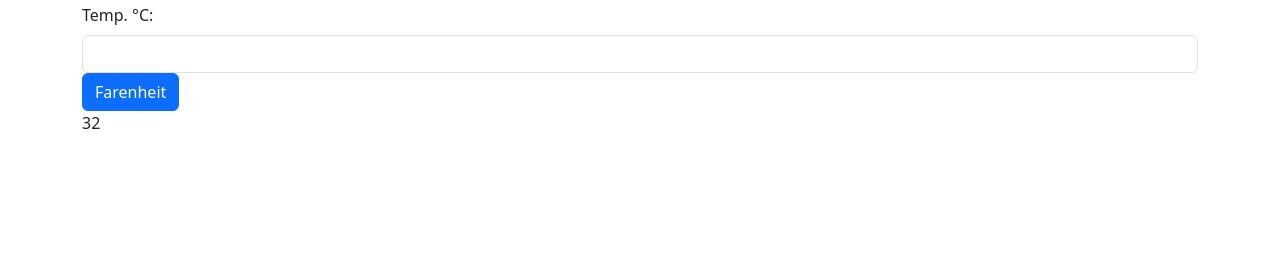
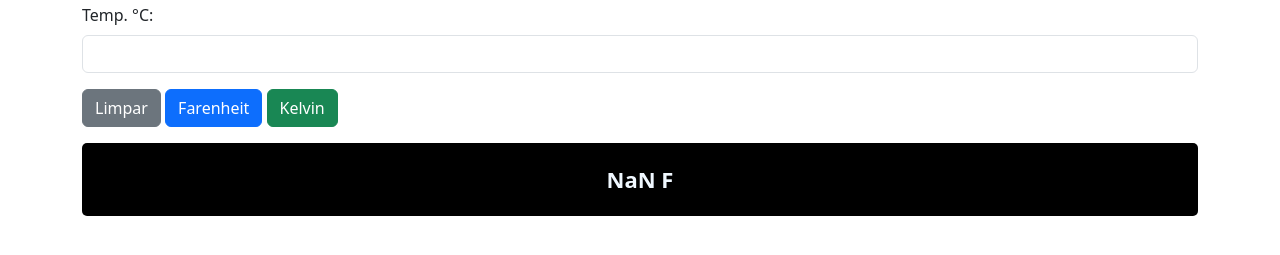
Before and after one commit to LeviAragaoCB/Conver_Temp, a plain HTML site: page index.html in a window 1280 px wide. Both pictures are taken after a click on the button "Farenheit". Shown: the part 53-308 px from the top of the page. Drawn offline with nearby package versions, Linux system fonts and the light colour scheme.

Commit message:
Quase Finalizado

```diff
--- a/index.html
+++ b/index.html
@@ -7,22 +7,27 @@
     <title>Conversor de Temperatura</title>
     <link href="https://cdn.jsdelivr.net/npm/bootstrap@5.3.6/dist/css/bootstrap.min.css" rel="stylesheet"
         integrity="sha384-4Q6Gf2aSP4eDXB8Miphtr37CMZZQ5oXLH2yaXMJ2w8e2ZtHTl7GptT4jmndRuHDT" crossorigin="anonymous">
+    <link rel="stylesheet" href="style.css">
 </head>
 
 <body>
     <div class="container">
+        <form>
             <h1 class="text-center">Conversor de Temperatura</h1>
 
             <div>
                 <label class="form-label" for="tempC">Temp. °C:</label>
-            <input class="form-control" type="number" id="tempC">
+                <input class="form-control mb-3" type="number" id="tempC">
             </div>
             <div>
-            <button class="btn btn-primary" onclick="converter()">Farenheit</button>
+                <button class="btn btn-secondary" type="reset" onclick="limpar()">Limpar</button>
+                <button class="btn btn-primary" type="button" onclick="converter('F')">Farenheit</button>
+                <button class="btn btn-success" type="button" onclick="converter('K')">Kelvin</button>
             </div>
-        <div class="resultado">
-            <span id="resultado">Temp Farenheit</span>
+            <div class="resultado mt-3">
+                <span id="resultado"></span>
             </div>
+        </form>
     </div>
 
     <script src="https://cdn.jsdelivr.net/npm/bootstrap@5.3.6/dist/js/bootstrap.bundle.min.js"
--- a/script_Temp.js
+++ b/script_Temp.js
@@ -1,21 +1,50 @@
 function converterCtoF(tempC) {
     const tempF = (tempC * 9/5) + 32
-    console.log(`Temperatura = ${tempF} F`)
+    console.log(`Temp. em Farenheit = ${tempF} F`)
 
     /*o return retorna o que é desejado, neste caso a temp convertida que está na variável tempF*/
     return tempF;
 }
 
-function converter() {
-    console.log('Ei Clicou!');
-    let tempC = document.getElementById('tempC').value;
+function converterCtoK(tempC) {
+    const tempK = tempC + 273.15;
+    console.log(`Temp. em Kelvin = ${tempK} k`);
+
+    return tempK;
+}
+
+function converter(temp) {
+    console.log('Ei Clicou!', temp);
+    /*parseFloat() converte para decimal, pois estava vindo no formato da string, exemplo '18' */
+    let tempC = parseFloat(document.getElementById('tempC').value);
+    let resultado = 0;
+
     console.log(`Temp °C: ${tempC}`);
 
-    /*chamando a função que converte de C para F */
-    const resultado = converterCtoF(tempC);
+    if (temp === 'F') {
+        /*chamando a função que converte de C para F */
+        resultado = converterCtoF(tempC);
 
-    document.getElementById('resultado').innerHTML = resultado;
+        /*Exibe o resultado na tag que possui um id chamado "resultado" no HTML*/
+    }
+
+    else if (temp === 'K'){
+        /*chamando a função que converte de C para K */
+        resultado = converterCtoK(tempC);
+
+        /*Exibe o resultado na tag que possui um id chamado "resultado" no HTML*/
+    }
+
+    // temp printa F ou K já
+    document.getElementById('resultado').innerHTML = `${resultado} ${temp}`;
+
+    document.getElementsByClassName('resultado')[0].style.display = 'flex'
 }
 
-// converterCtoF(18)
-// converterCtoF(30)
+function limpar() {
+    console.log('Limpou!')
+    /*document.getElementsByClassName('resultado')[0].style.display = ' '*/
+
+    /*Limpar(ocultar)*/
+    document.getElementsByClassName('resultado')[0].style.display = 'none'
+}
--- /dev/null
+++ b/style.css
@@ -0,0 +1,11 @@
+.resultado {
+    background-color: black;
+    display: none;
+    justify-content: center;
+    align-items: center;
+    color: aliceblue;
+    font-weight: 600;
+    font-size: 22px;
+    padding: 20px;
+    border-radius: 5px;
+}
```
Lines whose indentation alone changed are shown as unchanged.
